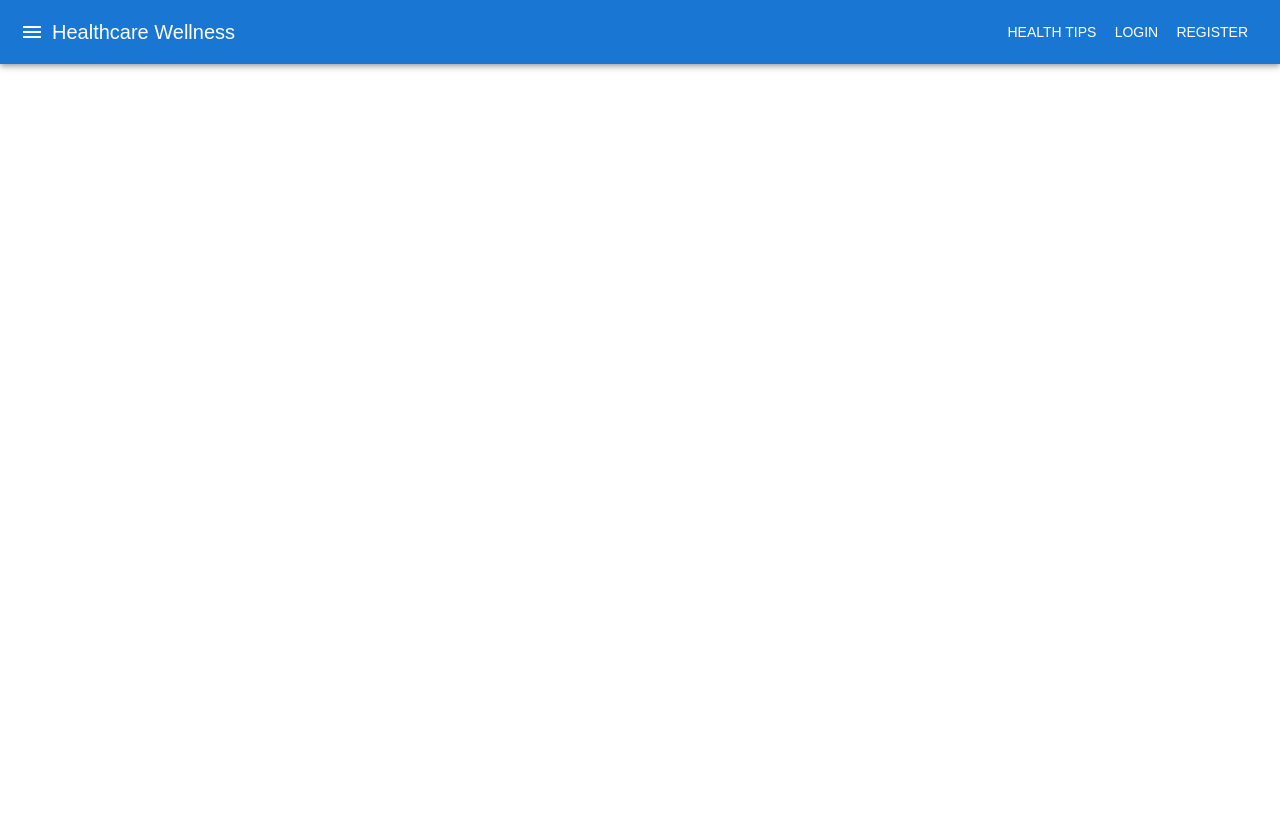
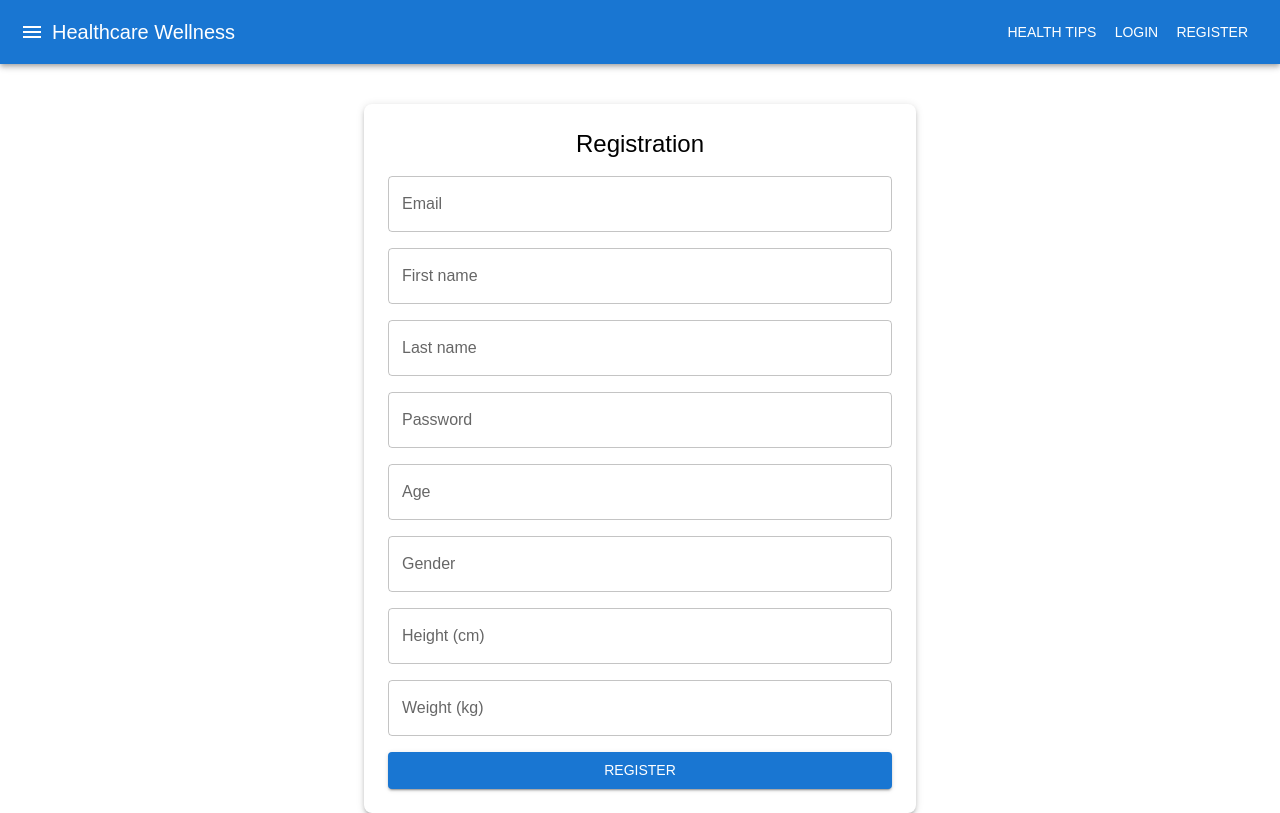
Before and after one commit to HarshithaDinesh/hms, a React (Create React App) app in the folder client/: page /register in a window 1280 px wide. Built offline with nearby package versions, Linux system fonts and the light colour scheme.

Commit message:
Add Registration page

```diff
--- a/client/src/App.js
+++ b/client/src/App.js
@@ -4,6 +4,7 @@ import { Routes, Route } from "react-router-dom";
 import PatientDashboard from "./pages/patientDashboard";
 import Login from "./pages/login";
 import Home from "./pages/Home.jsx";
+import Register from "./pages/Register.jsx";
 import Healthcare from "./pages/healthcare";
 import Profile from "./pages/profile";
 import Layout from "./layout.jsx";
@@ -23,6 +24,7 @@ export default function App() {
         <Routes>
           <Route path="/" element={<Home />} />
           <Route path="/login" element={<Login />} />
+          <Route path="/register" element={<Register />} />
           <Route path="/logout" element={<Login />} />
           <Route path="/patient" element={<PatientDashboard />} />
           <Route path="/profile" element={<Profile />} />
--- /dev/null
+++ b/client/src/pages/Register.jsx
@@ -0,0 +1,135 @@
+import React, { useState } from "react";
+import axios from "axios";
+import { Container, TextField, Button, Typography, Box } from "@mui/material";
+import {useNavigate} from 'react-router-dom'
+
+function Registration() {
+  let navigate = useNavigate()
+  const [email, setEmail] = useState("");
+  const [firstName, setfirstName] = useState("");
+  const [lastName, setlastName] = useState("");
+
+
+  const [password, setPassword] = useState("");
+  const [age, setAge] = useState("");
+  const [gender, setGender] = useState("");
+  const [height, setHeight] = useState("");
+  const [weight, setWeight] = useState("");
+
+  async function register() {
+    try {
+      // const res = await axios.post("http://localhost:3003/api/register", {
+      const res = await axios.post("http://localhost:5000/api/users/register", {
+        email,
+        firstName,
+lastName,
+        password,
+        age,
+        gender,
+        height,
+        weight,
+        role: 'patient'
+      });
+      console.log(res.data.message);
+      if(res.data.message==="User registered successfully"){
+        navigate('/login')
+      }else{
+        alert("something went wrong")
+      }
+    } catch (err) {
+      console.log(err);
+    }
+  }
+
+  return (
+    <Container maxWidth="sm">
+      <Box
+        sx={{
+          mt: 5,
+          p: 3,
+          display: "flex",
+          flexDirection: "column",
+          gap: 2,
+          bgcolor: "white",
+          boxShadow: 3,
+          borderRadius: 2,
+        }}
+      >
+        <Typography variant="h5" align="center">
+          Registration
+        </Typography>
+        <TextField
+          label="Email"
+          variant="outlined"
+          fullWidth
+          value={email}
+          onChange={(e) => setEmail(e.target.value)}
+        />
+        <TextField
+          label="First name"
+          variant="outlined"
+          fullWidth
+          value={firstName}
+          onChange={(e) => setfirstName(e.target.value)}
+        />
+        <TextField
+          label="Last name"
+          variant="outlined"
+          fullWidth
+          value={lastName}
+          onChange={(e) => setlastName(e.target.value)}
+        />
+
+        <TextField
+          label="Password"
+          type="password"
+          variant="outlined"
+          fullWidth
+          value={password}
+          onChange={(e) => setPassword(e.target.value)}
+        />
+        <TextField
+          label="Age"
+          type="number"
+          variant="outlined"
+          fullWidth
+          value={age}
+          onChange={(e) => setAge(e.target.value)}
+        />
+        <TextField
+          label="Gender"
+          variant="outlined"
+          fullWidth
+          value={gender}
+          onChange={(e) => setGender(e.target.value)}
+        />
+        <TextField
+          label="Height (cm)"
+          type="number"
+          variant="outlined"
+          fullWidth
+          value={height}
+          onChange={(e) => setHeight(e.target.value)}
+        />
+        <TextField
+          label="Weight (kg)"
+          type="number"
+          variant="outlined"
+          fullWidth
+          value={weight}
+          onChange={(e) => setWeight(e.target.value)}
+        />
+        <Button
+          variant="contained"
+          color="primary"
+          onClick={register}
+          fullWidth
+        >
+          Register
+        </Button>
+      </Box>
+    </Container>
+  );
+}
+
+export default Registration;
```
